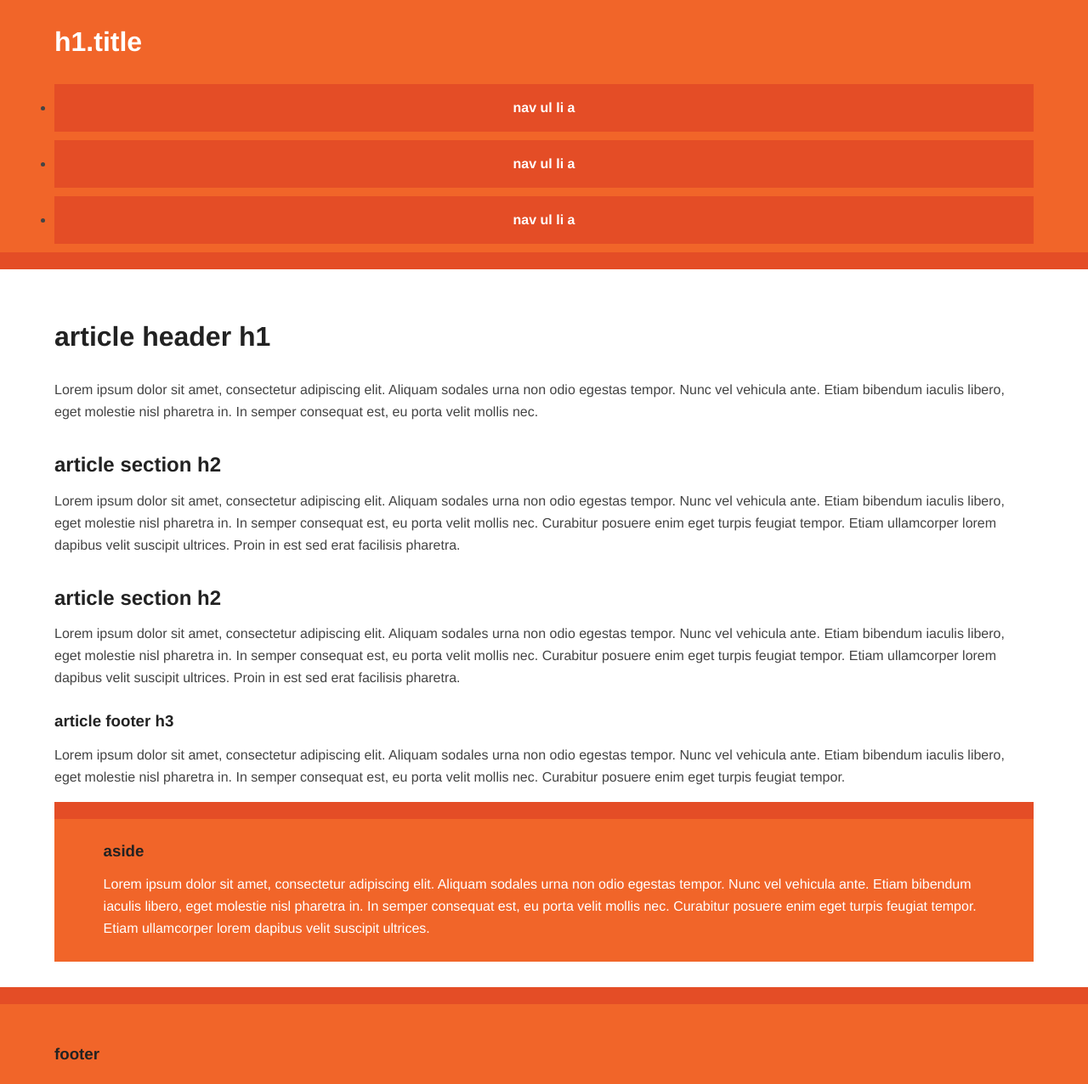
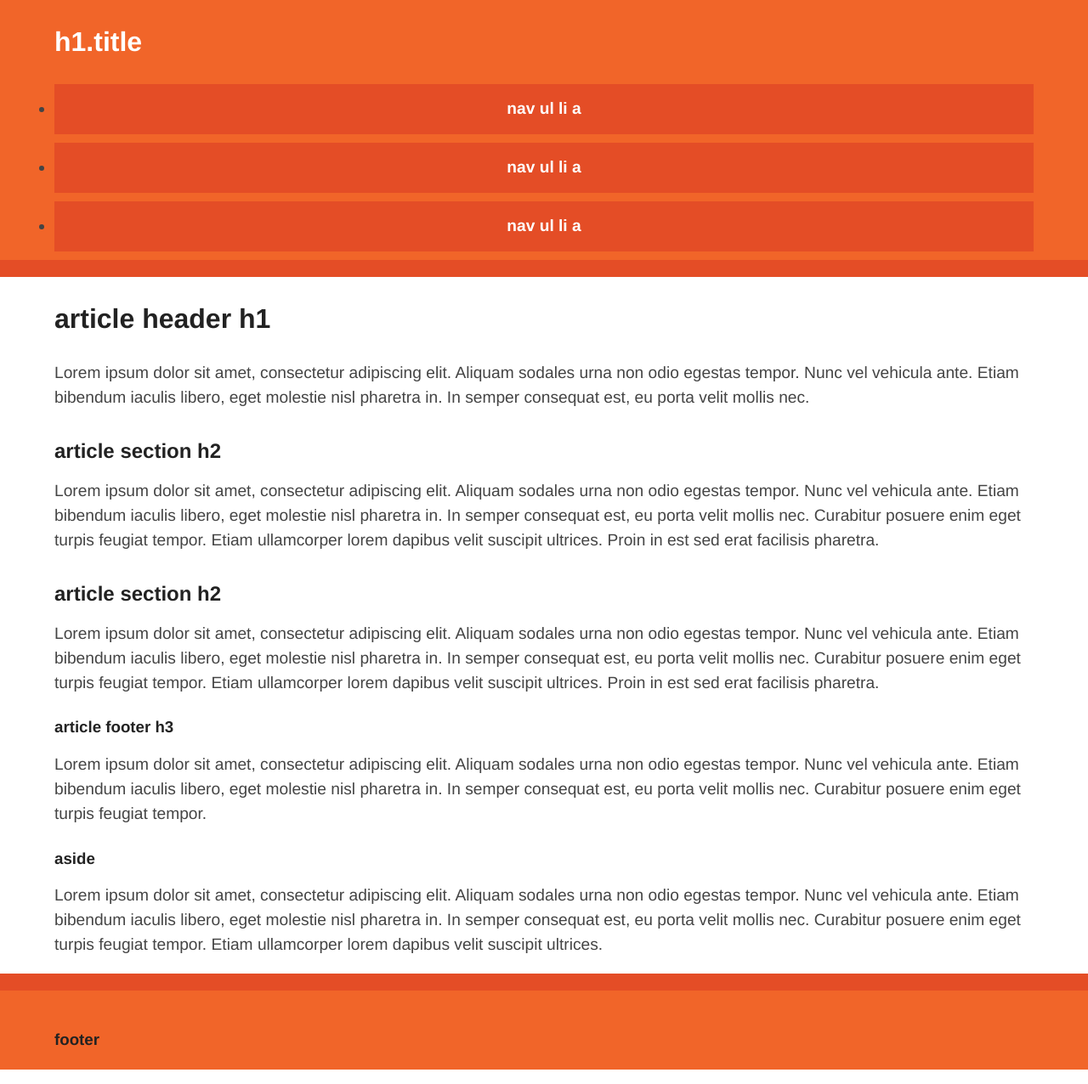
Before and after one commit to Scopart/django-HTML5Boilerplate, a Django app: template project_name/templates/index.html in a window 1280 px wide. Shown: the whole page at 85% size. Run offline with Django 3.2, Linux system fonts and the light colour scheme; the template is opened without the code that fills it, so the values that code supplies are empty; style sheets or scripts are compiled from the project's sources; parts of the project's set-up code (start-up, migrations or seed data) failed here and were passed over; some libraries are stand-ins or nearby versions.

Commit message:
update css and templates

```diff
--- a/project_name/templates/base.html
+++ b/project_name/templates/base.html
@@ -12,11 +12,10 @@
         <meta name="description" content="{% block description %}{% endblock description %}">
         <meta name="viewport" content="width=device-width, initial-scale=1">
         <meta name="author" content="Scopart">
-        <meta name="webauthor" content="Scopart">
-        <meta name="copyright" content="Scopart">
-        <meta name="generator" content="Django">
+        <meta name="webauthor" content="Scopart, contact@scopart.fr">
+        <meta name="copyright" content="Scopart, contact@scopart.fr">
         <meta name="language" content="{{ LANGUAGE_CODE }}">
-        <meta name="Content-Language" content="fr">
+        <meta name="Content-Language" content="{{ LANGUAGE_CODE }}">
         {% block extra_meta %}{% endblock extra_meta %}
         {% endblock meta %}
 
@@ -42,7 +41,6 @@
         <p class="browsehappy">You are using an <strong>outdated</strong> browser. Please <a href="http://browsehappy.com/">upgrade your browser</a> to improve your experience.</p>
         <![endif]-->
         {% block body %}
-
         <div class="header-container">
             {% block header-container %}
             <header class="wrapper clearfix">
@@ -64,7 +62,7 @@
 
         <div class="main-container">
             {% block main-container %}
-            <div class="main wrapper clearfix">
+            <div id="main" class="wrapper clearfix">
                 {% block main %}
                 {% endblock main %}
             </div> <!-- #main -->
@@ -80,6 +78,7 @@
             </footer>
             {% endblock footer-container %}
         </div>
+        {% endblock body %}
 
         {% block body_script %}
         <script src="//ajax.googleapis.com/ajax/libs/jquery/1.10.2/jquery.min.js"></script>
@@ -99,7 +98,5 @@
         </script>
         {% endblock google-analytics %}
         {% endblock body_script %}
-
-        {% endblock body %}
     </body>
 </html>
--- a/scss/_typography.scss
+++ b/scss/_typography.scss
@@ -1,3 +1,7 @@
+html {
+    font-size: $base-font-size;
+}
+
 body {
     line-height: 1.5;
     font-family: $font-family;
@@ -23,24 +27,48 @@
 }
 
 h1, h2, h3, h4, h5, h6,
-.like-h1, .like-h2, .like-h3, .like-h4, .like-h5, .like-h6 {
+.h1, .h2, .h3, .h4, .h5, .h6 {
     font-family: $alternative-font-family;
     line-height: 1.1;
     color: $h-color;
 }
 
-h1 {
+h1, .h1 {
     font-weight: 900;
     margin-top: 1em;
     margin-bottom: 1em;
 }
 
-h2, h3, h4, h5 {
+h2, h3, h4, h5, .h1, .h2, .h3, .h4, .h5 {
     font-weight: 700;
     margin-top: 1.5em;
     margin-bottom: 0.25em;
 }
 
+h1, .h1 {
+    @include font-size-rem(2);
+}
+
+h2, .h2 {
+    @include font-size-rem(1.5);
+}
+
+h3, .h3 {
+    @include font-size-rem(1.169);
+}
+
+h4, .h4 {
+    @include font-size-rem(1);
+}
+
+h5, .h5 {
+    @include font-size-rem(.831);
+}
+
+h6, .h6 {
+    @include font-size-rem(.669);
+}
+
 abbr {
     font-variant: small-caps;
 }
--- a/scss/main.scss
+++ b/scss/main.scss
@@ -10,8 +10,8 @@
    Author: Jonathan Verrecchia - verekia.com/initializr/responsive-template
    ========================================================================== */
 
-body {
-    font: 16px/26px Helvetica, Helvetica Neue, Arial;
+img {
+    max-width: 100%;
 }
 
 a, a:visited {
```
